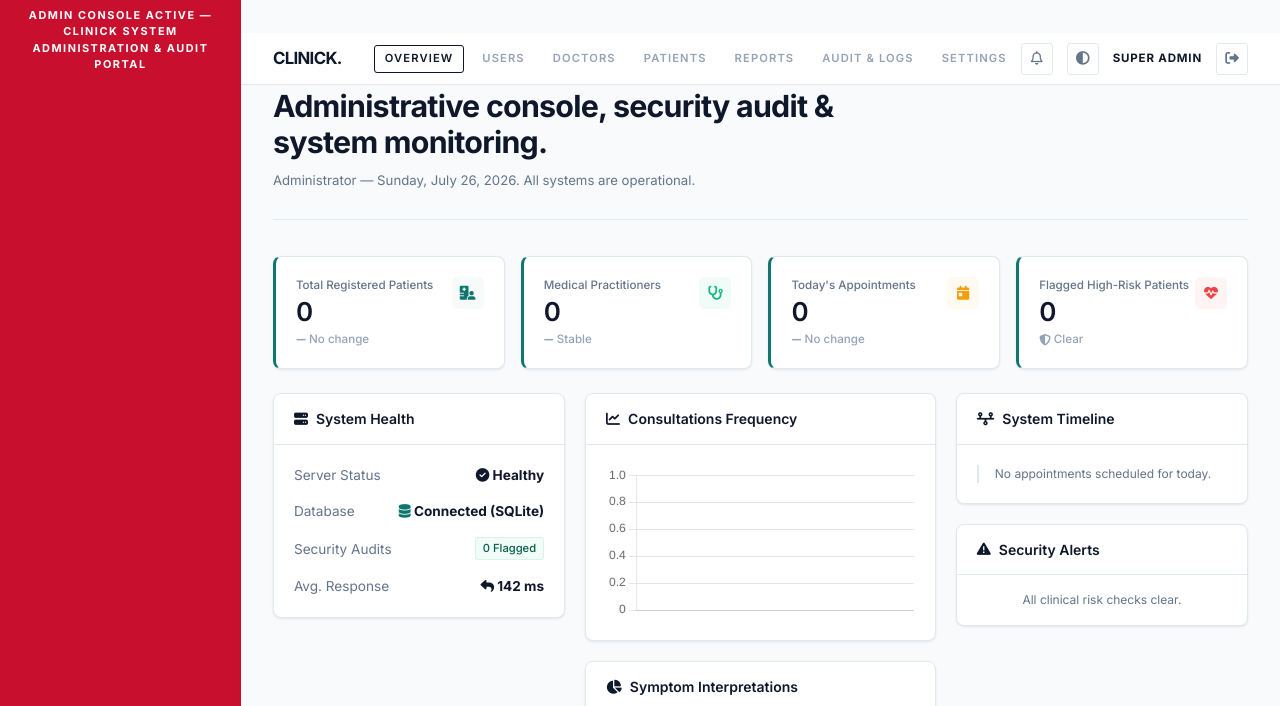
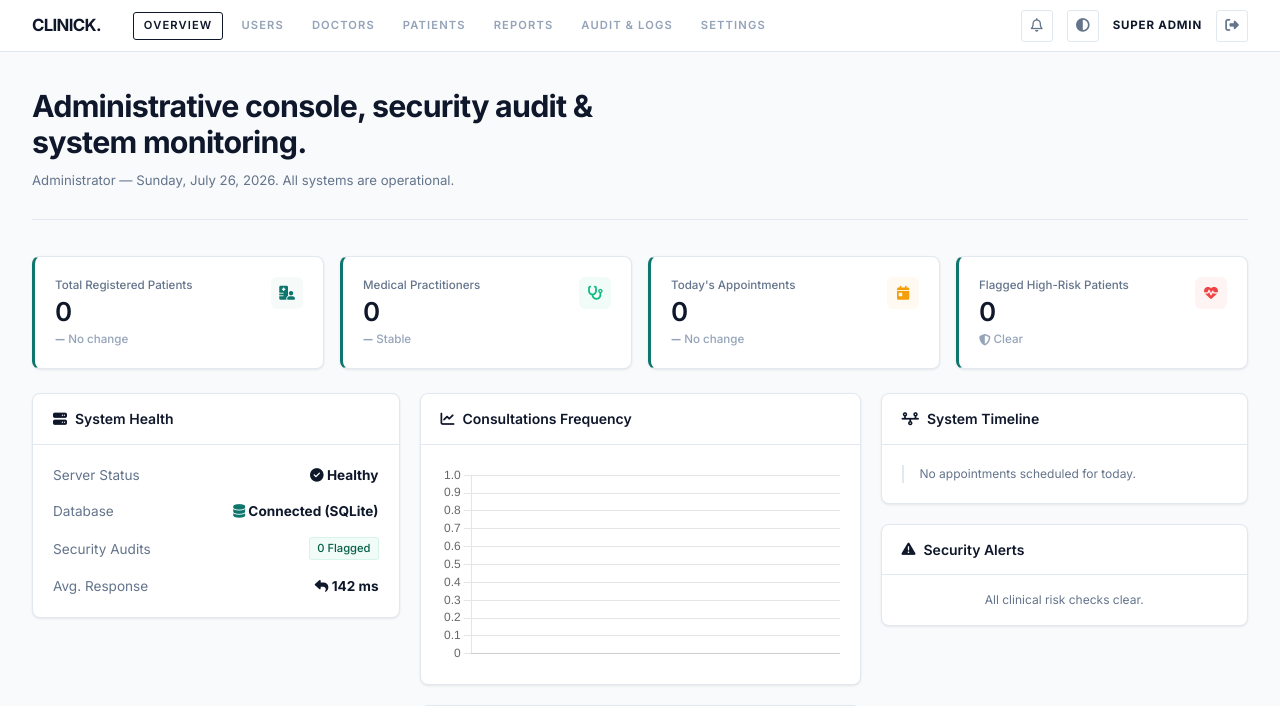
Before and after one commit to rrytz/clinick, a PHP site: page /CLINICK/admin_dashboard.php in a window 1280 px wide. Shown: the top 706 px of the page. Run offline with PHP 8.4, Linux system fonts and the light colour scheme; the visitor is signed in with stand-in values (Sample User, id 1).

Commit message:
fix(ui): remove emergency banner from all dashboards and adjust nav sticky positioning

```diff
--- a/admin_dashboard.php
+++ b/admin_dashboard.php
@@ -592,11 +592,6 @@ while ($p = $pats_res->fetchArray(SQLITE3_ASSOC)) {
     <script src="js/theme-controller.js?v=<?php echo filemtime('js/theme-controller.js'); ?>"></script>
 </head>
 <body>
-
-    <!-- Emergency Screening Banner -->
-    <div class="emr-emergency-bar">
-        Admin Console Active &mdash; CLINICK System Administration & Audit Portal
-    </div>
 
     <div class="dashboard-container">
 
--- a/dashboard.css
+++ b/dashboard.css
@@ -3532,7 +3532,7 @@ textarea:focus-visible {
     padding: 0 32px;
     height: 52px;
     position: sticky;
-    top: 33px;
+    top: 0;
     z-index: 200;
     gap: 0;
 }
@@ -4276,7 +4276,6 @@ textarea:focus-visible {
 @media (max-width: 768px) {
     .emr-top-nav {
         padding: 0 16px;
-        top: 33px;
     }
     .emr-nav-tabs {
         display: none;
--- a/doctor_dashboard.php
+++ b/doctor_dashboard.php
@@ -240,11 +240,6 @@ if (!function_exists('get_trend_html')) {
     <script src="js/theme-controller.js?v=<?php echo filemtime('js/theme-controller.js'); ?>"></script>
 </head>
 <body>
-
-    <!-- Emergency Screening Banner -->
-    <div class="emr-emergency-bar">
-        Emergency Screening System Active &mdash; Protocol 4-A
-    </div>
 
     <div class="dashboard-container">
 
--- a/patient_dashboard.php
+++ b/patient_dashboard.php
@@ -428,11 +428,6 @@ $presc_count = $stmt_presc->execute()->fetchArray(SQLITE3_ASSOC)['count'] ?? 0;
     <script src="https://cdnjs.cloudflare.com/ajax/libs/qrcodejs/1.0.0/qrcode.min.js"></script>
 </head>
 <body>
-
-    <!-- Emergency Screening Banner -->
-    <div class="emr-emergency-bar">
-        Patient Portal Active &mdash; CLINICK Healthcare System
-    </div>
 
     <div class="dashboard-container">
 
--- a/staff_dashboard.php
+++ b/staff_dashboard.php
@@ -572,11 +572,6 @@ while ($p = $pats_res->fetchArray(SQLITE3_ASSOC)) {
     </style>
 </head>
 <body>
-
-    <!-- Emergency Screening Banner -->
-    <div class="emr-emergency-bar">
-        Staff Operations Active &mdash; Frontdesk & Clinical Management Portal
-    </div>
 
     <div class="dashboard-container">
 
```
